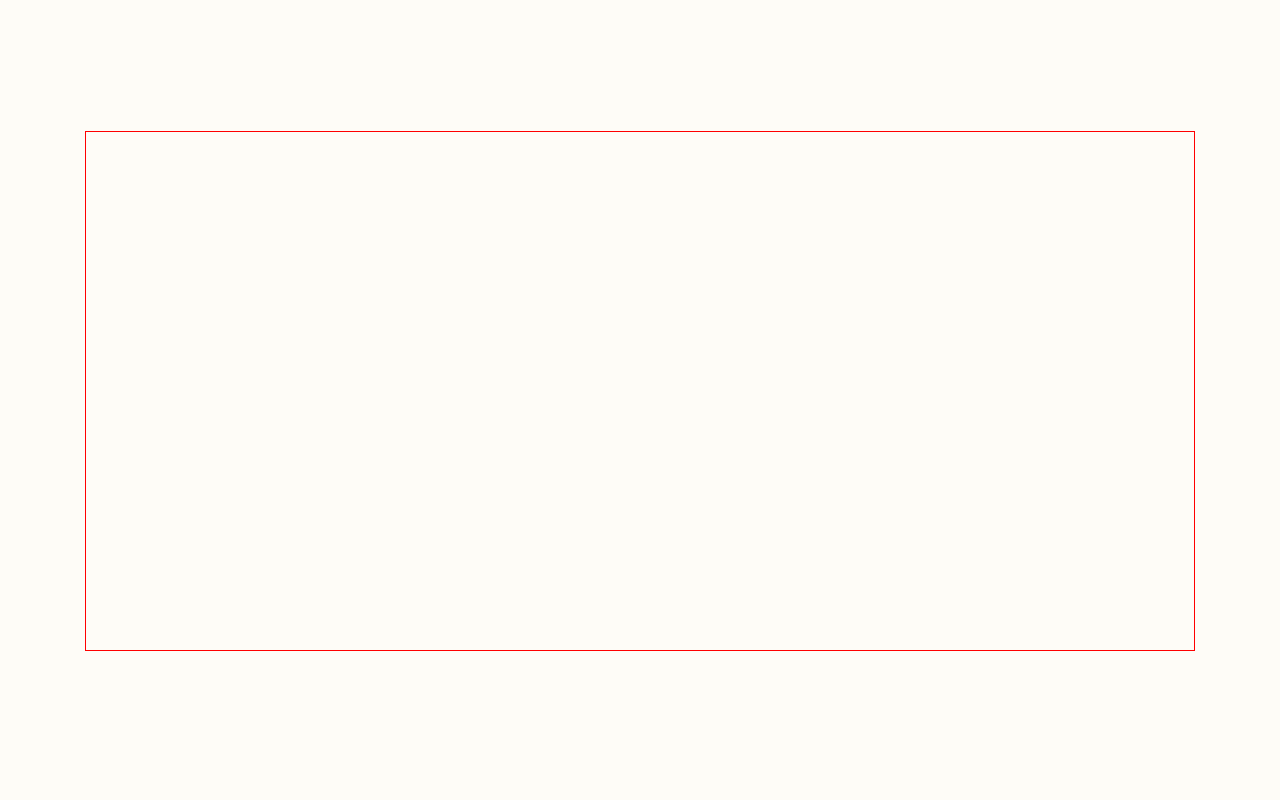
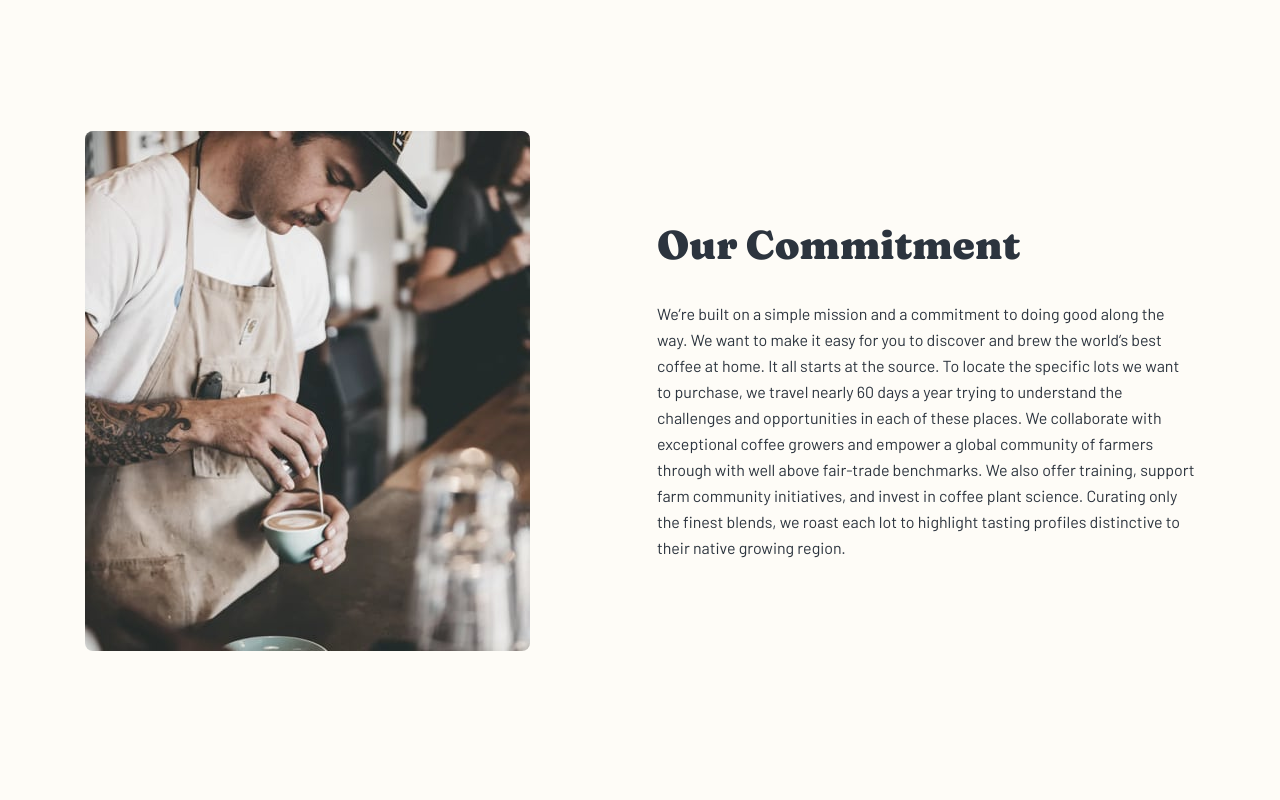
Before and after one commit to danielopq/Coffeeroasters, a React (Vite) app: page / in a window 1280 px wide. Shown: the part 600-1400 px from the top of the page. Built offline with nearby package versions, Linux system fonts and the light colour scheme.

Commit message:
aboutUsCommitment.tsx - finished, aboutQuality.tsx - created

```diff
--- a/src/components/aboutUs/AboutUs.tsx
+++ b/src/components/aboutUs/AboutUs.tsx
@@ -1,13 +1,15 @@
 import './aboutUs.css';
 import Footer from '../shared/footer/Footer';
 import AboutUsHeader from './aboutUsHeader/AboutUsHeader';
+import AboutUsCommitment from './aboutUsCommitment/AboutUsCommitment';
+import AboutUsQuality from './aboutUsQuality/aboutUsQuality';
 
 const AboutUs = () =>{
     return(
         <main id="aboutUs">
             <AboutUsHeader/>
-            <div id="aboutUsCommitment"></div>
-            <div id="aboutUsQuality"></div>
+            <AboutUsCommitment/>
+            <AboutUsQuality/>
             <div id="aboutUsHeadQuarters"></div>
             <Footer/>
         </main>
--- a/src/components/aboutUs/aboutUs.css
+++ b/src/components/aboutUs/aboutUs.css
@@ -1,17 +1,3 @@
-#aboutUsCommitment{
-    width: 1110px;
-    height: 520px;
-    margin-top: 168px;
-    border: solid 1px red;
-}
-
-#aboutUsQuality{
-    width: 1280px;
-    height: 562px;
-    margin-top: 168px;
-    border: solid 1px red;
-}
-
 #aboutUsHeadQuarters{
     width: 1045px;
     height: 366px;
--- /dev/null
+++ b/src/components/aboutUs/aboutUsCommitment/AboutUsCommitment.tsx
@@ -0,0 +1,30 @@
+import './aboutUsCommitment.css';
+
+/**
+ * Component that renders the "Our Commitment" section in the "About Us" page.
+ * @returns {JSX.Element} - The "Our Commitment" section of the "About Us" page.
+ */
+const AboutUsCommitment: React.FC = () => {
+    return (
+        <div id="aboutUsCommitment">
+            <div id="commitmentPic"></div>
+            <div id="commitmentText">
+                <h2>Our Commitment</h2>
+                <p className='mainText'>
+                    We’re built on a simple mission and a commitment to doing good along
+                    the way. We want to make it easy for you to discover and brew the
+                    world’s best coffee at home. It all starts at the source. To locate
+                    the specific lots we want to purchase, we travel nearly 60 days a
+                    year trying to understand the challenges and opportunities in each
+                    of these places. We collaborate with exceptional coffee growers and
+                    empower a global community of farmers through with well above fair-trade
+                    benchmarks. We also offer training, support farm community initiatives,
+                    and invest in coffee plant science. Curating only the finest blends,
+                    we roast each lot to highlight tasting profiles distinctive to their
+                    native growing region.
+                </p>
+            </div>
+        </div>
+    )
+}
+export default AboutUsCommitment;
--- /dev/null
+++ b/src/components/aboutUs/aboutUsCommitment/aboutUsCommitment.css
@@ -0,0 +1,26 @@
+#aboutUsCommitment{
+    width: 1110px;
+    height: 520px;
+    display: flex;
+    flex-direction: row;
+    align-items: center;
+    justify-content: space-between;
+    margin-top: 168px;
+    color: var(--darkGrey);
+}
+
+#commitmentPic{
+    width: 445px;
+    height: inherit;
+    border-radius: 8px;
+    background: url('./img/desktop-commitment.jpg') center/445px;
+}
+
+#commitmentText{
+    width: 538px;
+    height: 340px;
+}
+
+#commitmentText p{
+    margin-top: 32px;
+}
--- /dev/null
+++ b/src/components/aboutUs/aboutUsQuality/AboutUsQuality.tsx
@@ -0,0 +1,8 @@
+import './aboutUsQuality.css';
+
+const AboutUsQuality = () =>{
+    return(
+        <div id="aboutUsQuality"></div>
+    )
+}
+ export default AboutUsQuality;
--- /dev/null
+++ b/src/components/aboutUs/aboutUsQuality/aboutUsQuality.css
@@ -0,0 +1,6 @@
+#aboutUsQuality{
+    width: 1280px;
+    height: 562px;
+    margin-top: 168px;
+    border: solid 1px red;
+}
```
